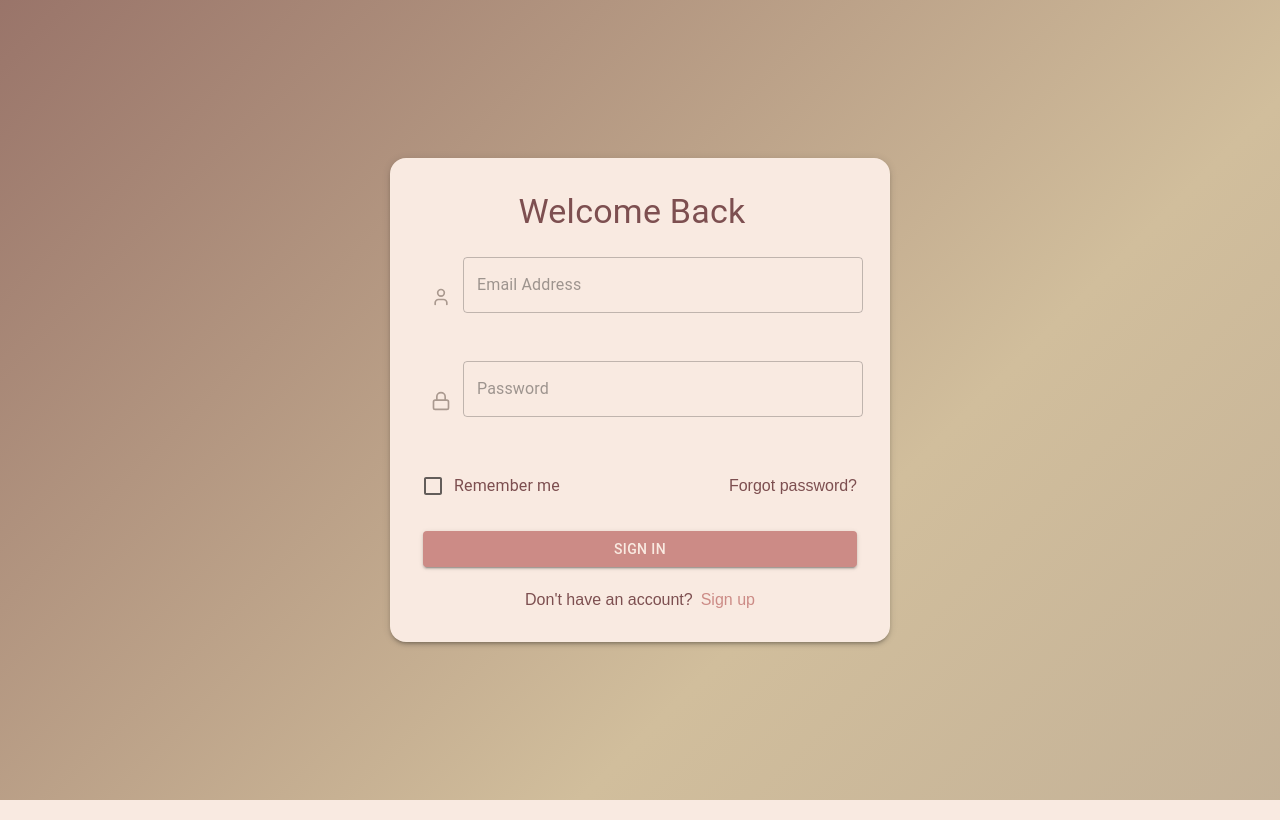
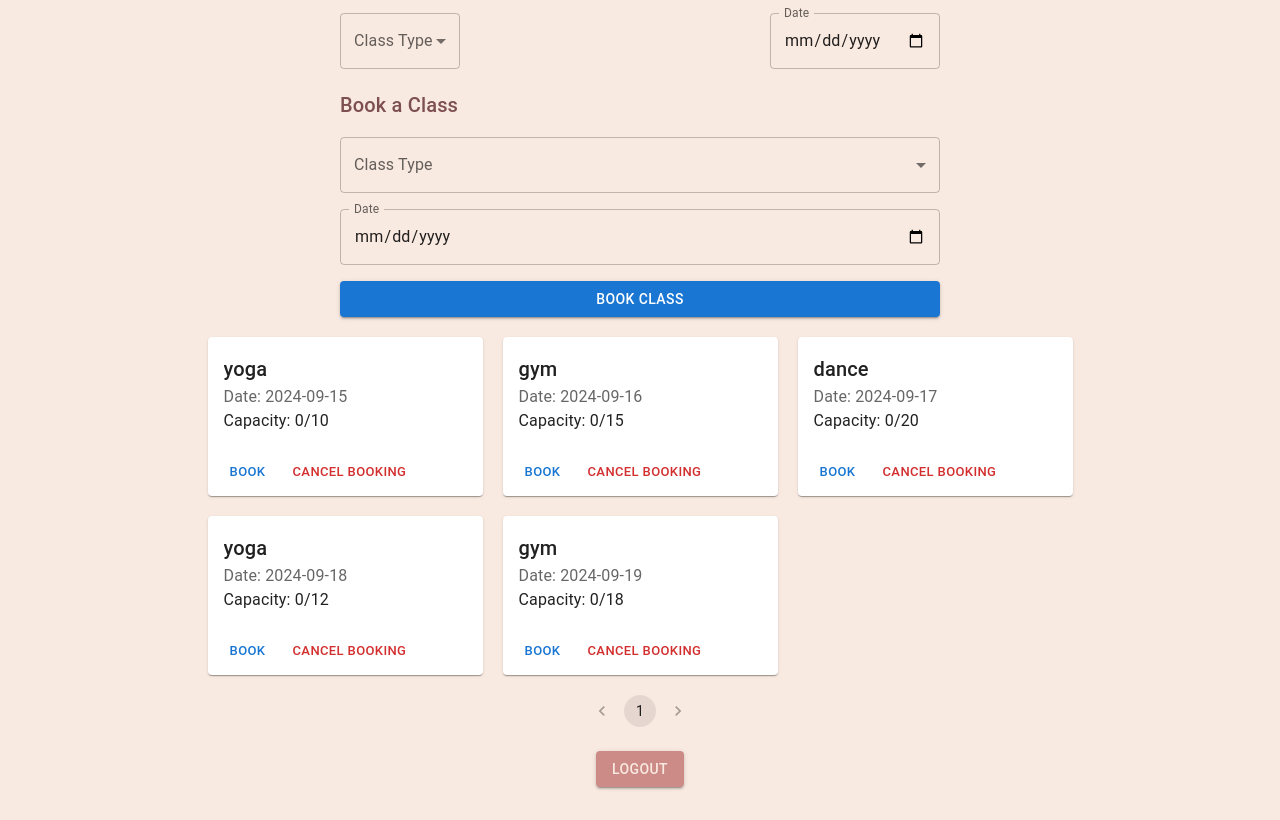
Before and after one commit to RomeoIndiaJulietUniform/ClassMate, a React (Vite) app: page /class in a window 1280 px wide. Built offline with nearby package versions, Linux system fonts and the light colour scheme.

Commit message:
class login update

```diff
--- a/package.json
+++ b/package.json
@@ -14,9 +14,11 @@
     "@emotion/styled": "^11.13.0",
     "@mui/icons-material": "^6.1.0",
     "@mui/material": "^6.1.0",
+    "axios": "^1.7.7",
     "lucide-react": "^0.441.0",
     "react": "^18.3.1",
-    "react-dom": "^18.3.1"
+    "react-dom": "^18.3.1",
+    "react-router-dom": "^6.26.2"
   },
   "devDependencies": {
     "@eslint/js": "^9.9.0",
--- /dev/null
+++ b/src/Components/Class.tsx
@@ -0,0 +1,222 @@
+import React, { useState, useEffect } from 'react';
+import {
+  Box,
+  Button,
+  Pagination,
+  TextField,
+  Select,
+  MenuItem,
+  InputLabel,
+  FormControl,
+  Typography,
+  Card,
+  CardContent,
+  CardActions,
+} from '@mui/material';
+import { useNavigate } from 'react-router-dom';
+import { SelectChangeEvent } from '@mui/material/Select';
+
+const demoClasses = [
+  { id: '1', type: 'yoga', date: '2024-09-15', capacity: 10, slots: [] },
+  { id: '2', type: 'gym', date: '2024-09-16', capacity: 15, slots: [] },
+  { id: '3', type: 'dance', date: '2024-09-17', capacity: 20, slots: [] },
+  { id: '4', type: 'yoga', date: '2024-09-18', capacity: 12, slots: [] },
+  { id: '5', type: 'gym', date: '2024-09-19', capacity: 18, slots: [] }
+];
+
+function Class() {
+  const navigate = useNavigate();
+
+  const [filter, setFilter] = useState<{ type: string; date: string }>({ type: '', date: '' });
+  const [page, setPage] = useState<number>(1);
+  const [limit] = useState<number>(10);
+  const [classes, setClasses] = useState(demoClasses);
+  const [totalClasses, setTotalClasses] = useState(demoClasses.length);
+  const [formData, setFormData] = useState<{ classType: string; date: string }>({ classType: '', date: '' });
+
+  useEffect(() => {
+    const filteredClasses = demoClasses.filter(c =>
+      (filter.type ? c.type === filter.type : true) &&
+      (filter.date ? c.date === filter.date : true)
+    );
+
+    setClasses(filteredClasses.slice((page - 1) * limit, page * limit));
+    setTotalClasses(filteredClasses.length);
+  }, [filter, page, limit]);
+
+  const handleFilterChange = (e: SelectChangeEvent<string>) => {
+    const { name, value } = e.target;
+    setFilter((prev) => ({ ...prev, [name]: value }));
+  };
+
+  const handlePageChange = (event: React.ChangeEvent<unknown>, value: number) => {
+    setPage(value);
+  };
+
+  const handleBooking = (classItem: any) => {
+    const userId = 'demoUser';
+    if (classItem.slots.length < classItem.capacity) {
+      const updatedClasses = classes.map(c =>
+        c.id === classItem.id ? { ...c, slots: [...c.slots, userId] } : c
+      );
+      setClasses(updatedClasses);
+      alert('Class booked successfully');
+    } else {
+      alert('Class is full. You have been added to the waitlist.');
+    }
+  };
+
+  const handleCancelBooking = (classItem: any) => {
+    const userId = 'demoUser';
+    const updatedClasses = classes.map(c =>
+      c.id === classItem.id ? { ...c, slots: c.slots.filter(slot => slot !== userId) } : c
+    );
+    setClasses(updatedClasses);
+    alert('Booking canceled successfully');
+  };
+
+  const handleFormSubmit = () => {
+    const classItem = classes.find(c => c.type === formData.classType && c.date === formData.date);
+    if (classItem) {
+      handleBooking(classItem);
+    } else {
+      alert('Class not found. Please make sure you have selected the correct class type and date.');
+    }
+  };
+
+  const handleLogout = () => {
+    localStorage.removeItem('token');
+    navigate('/');
+  };
+
+  return (
+    <Box
+      sx={{
+        display: 'flex',
+        flexDirection: 'column',
+        alignItems: 'center',
+        justifyContent: 'center',
+        padding: '20px',
+        height: '100vh',
+      }}
+    >
+      <Box sx={{ display: 'flex', justifyContent: 'space-between', marginBottom: '20px', width: '100%', maxWidth: '600px' }}>
+        <FormControl sx={{ minWidth: 120 }}>
+          <InputLabel>Class Type</InputLabel>
+          <Select
+            name="type"
+            value={filter.type}
+            onChange={handleFilterChange}
+          >
+            <MenuItem value="">All</MenuItem>
+            <MenuItem value="yoga">Yoga</MenuItem>
+            <MenuItem value="gym">Gym</MenuItem>
+            <MenuItem value="dance">Dance</MenuItem>
+          </Select>
+        </FormControl>
+        <TextField
+          name="date"
+          type="date"
+          value={filter.date}
+          onChange={(e) => setFilter(prev => ({ ...prev, date: e.target.value }))}
+          label="Date"
+          InputLabelProps={{ shrink: true }}
+        />
+      </Box>
+
+      <Box sx={{ display: 'flex', flexDirection: 'column', gap: 2, width: '100%', maxWidth: '600px', marginBottom: '20px' }}>
+        <Typography variant="h6">Book a Class</Typography>
+        <FormControl fullWidth>
+          <InputLabel>Class Type</InputLabel>
+          <Select
+            name="classType"
+            value={formData.classType}
+            onChange={(e) => setFormData((prev) => ({ ...prev, classType: e.target.value as string }))}
+          >
+            <MenuItem value="yoga">Yoga</MenuItem>
+            <MenuItem value="gym">Gym</MenuItem>
+            <MenuItem value="dance">Dance</MenuItem>
+          </Select>
+        </FormControl>
+        <TextField
+          label="Date"
+          type="date"
+          name="date"
+          value={formData.date}
+          onChange={(e) => setFormData((prev) => ({ ...prev, date: e.target.value as string }))}
+          InputLabelProps={{ shrink: true }}
+        />
+        <Button variant="contained" color="primary" onClick={handleFormSubmit}>
+          Book Class
+        </Button>
+      </Box>
+
+      <Box
+        sx={{
+          display: 'grid',
+          gridTemplateColumns: 'repeat(auto-fit, minmax(250px, 1fr))',
+          gap: '20px',
+          width: '100%',
+          maxWidth: '900px',
+        }}
+      >
+        {classes.map((classItem) => (
+          <Card key={classItem.id} sx={{ minWidth: 275 }}>
+            <CardContent>
+              <Typography
+                variant="h6"
+                sx={{
+                  whiteSpace: 'nowrap',
+                  overflow: 'hidden',
+                  textOverflow: 'ellipsis',
+                  maxWidth: '100%',
+                }}
+              >
+                {classItem.type}
+              </Typography>
+              <Typography color="textSecondary">Date: {classItem.date}</Typography>
+              <Typography>Capacity: {classItem.slots.length}/{classItem.capacity}</Typography>
+            </CardContent>
+            <CardActions>
+              {classItem.slots.length < classItem.capacity ? (
+                <Button size="small" onClick={() => handleBooking(classItem)}>Book</Button>
+              ) : (
+                <Button size="small" color="secondary" onClick={() => handleBooking(classItem)}>
+                  Join Waitlist
+                </Button>
+              )}
+              <Button size="small" color="error" onClick={() => handleCancelBooking(classItem)}>
+                Cancel Booking
+              </Button>
+            </CardActions>
+          </Card>
+        ))}
+      </Box>
+
+      <Pagination
+        count={Math.ceil(totalClasses / limit)}
+        page={page}
+        onChange={handlePageChange}
+        sx={{ marginTop: '20px' }}
+      />
+
+      <Button
+        variant="contained"
+        color="primary"
+        onClick={handleLogout}
+        sx={{
+          mt: 3,
+          backgroundColor: '#cc8b86',
+          color: '#f9eae1',
+          '&:hover': {
+            backgroundColor: '#7d4f50',
+          },
+        }}
+      >
+        Logout
+      </Button>
+    </Box>
+  );
+}
+
+export default Class;
--- a/src/Components/Login.tsx
+++ b/src/Components/Login.tsx
@@ -1,10 +1,55 @@
 import { useState } from 'react';
 import { TextField, Checkbox, Button, Link, Box, Typography, FormControlLabel } from '@mui/material';
 import { User, Lock } from 'lucide-react';
+import { useNavigate } from 'react-router-dom';
 import "../Styles/Login.css";
 
 function Login() {
   const [isSignUp, setIsSignUp] = useState(false);
+  const [email, setEmail] = useState('');
+  const [password, setPassword] = useState('');
+  const [username, setUsername] = useState('');
+  const [name, setName] = useState('');
+  const [age, setAge] = useState('');
+  const navigate = useNavigate();
+
+  const handleSubmit = async (e: React.FormEvent) => {
+    e.preventDefault();
+
+    try {
+      if (isSignUp) {
+        const response = await fetch('http://localhost:3000/api/users/signup', {
+          method: 'POST',
+          headers: { 'Content-Type': 'application/json' },
+          body: JSON.stringify({ name, username, email, age, password }),
+        });
+
+        const data = await response.json();
+        if (response.ok) {
+          alert(data.message);
+          setIsSignUp(false);
+        } else {
+          alert(data.message);
+        }
+      } else {
+        const response = await fetch('http://localhost:3000/api/users/signin', {
+          method: 'POST',
+          headers: { 'Content-Type': 'application/json' },
+          body: JSON.stringify({ email, password }),
+        });
+
+        const data = await response.json();
+        if (response.ok) {
+          localStorage.setItem('token', data.token);
+          navigate('/class');
+        } else {
+          alert(data.message);
+        }
+      }
+    } catch (error) {
+      console.error('Error:', error);
+    }
+  };
 
   return (
     <Box
@@ -47,7 +92,7 @@ function Login() {
         >
           {isSignUp ? 'Sign Up' : 'Welcome Back'}
         </Typography>
-        <form>
+        <form onSubmit={handleSubmit}>
           {isSignUp ? (
             <>
               <Box sx={{ mb: 3 }}>
@@ -56,6 +101,8 @@ function Login() {
                   placeholder="Username"
                   variant="outlined"
                   fullWidth
+                  value={username}
+                  onChange={(e) => setUsername(e.target.value)}
                   sx={{ mb: 3 }}
                 />
               </Box>
@@ -65,6 +112,8 @@ function Login() {
                   placeholder="Name"
                   variant="outlined"
                   fullWidth
+                  value={name}
+                  onChange={(e) => setName(e.target.value)}
                   sx={{ mb: 3 }}
                 />
               </Box>
@@ -74,6 +123,19 @@ function Login() {
                   placeholder="Email Address"
                   variant="outlined"
                   fullWidth
+                  value={email}
+                  onChange={(e) => setEmail(e.target.value)}
+                  sx={{ mb: 3 }}
+                />
+              </Box>
+              <Box sx={{ mb: 3 }}>
+                <TextField
+                  type="number"
+                  placeholder="Age"
+                  variant="outlined"
+                  fullWidth
+                  value={age}
+                  onChange={(e) => setAge(e.target.value)}
                   sx={{ mb: 3 }}
                 />
               </Box>
@@ -83,6 +145,8 @@ function Login() {
                   placeholder="Password"
                   variant="outlined"
                   fullWidth
+                  value={password}
+                  onChange={(e) => setPassword(e.target.value)}
                   sx={{ mb: 3 }}
                 />
               </Box>
@@ -105,6 +169,8 @@ function Login() {
                   placeholder="Email Address"
                   variant="outlined"
                   fullWidth
+                  value={email}
+                  onChange={(e) => setEmail(e.target.value)}
                   sx={{
                     pl: 5,
                     mb: 3,
@@ -129,6 +195,8 @@ function Login() {
                   placeholder="Password"
                   variant="outlined"
                   fullWidth
+                  value={password}
+                  onChange={(e) => setPassword(e.target.value)}
                   sx={{
                     pl: 5,
                     mb: 3,
--- a/src/main.tsx
+++ b/src/main.tsx
@@ -1,11 +1,17 @@
-import { StrictMode } from 'react'
-import { createRoot } from 'react-dom/client'
-import './index.css'
-import Login from './Components/Login.tsx'
-
+import { StrictMode } from 'react';
+import { createRoot } from 'react-dom/client';
+import { BrowserRouter as Router, Route, Routes } from 'react-router-dom';
+import './index.css';
+import Login from './Components/Login';
+import Class from './Components/Class';
 
 createRoot(document.getElementById('root')!).render(
   <StrictMode>
-    <Login/>
-  </StrictMode>,
-)
+    <Router>
+      <Routes>
+        <Route path="/" element={<Login />} />
+        <Route path="/class" element={<Class />} />
+      </Routes>
+    </Router>
+  </StrictMode>
+);
```
Also changed, not shown: src/Styles/Class.css (added), 1 other file (tests, documents, lock files or other folders).
